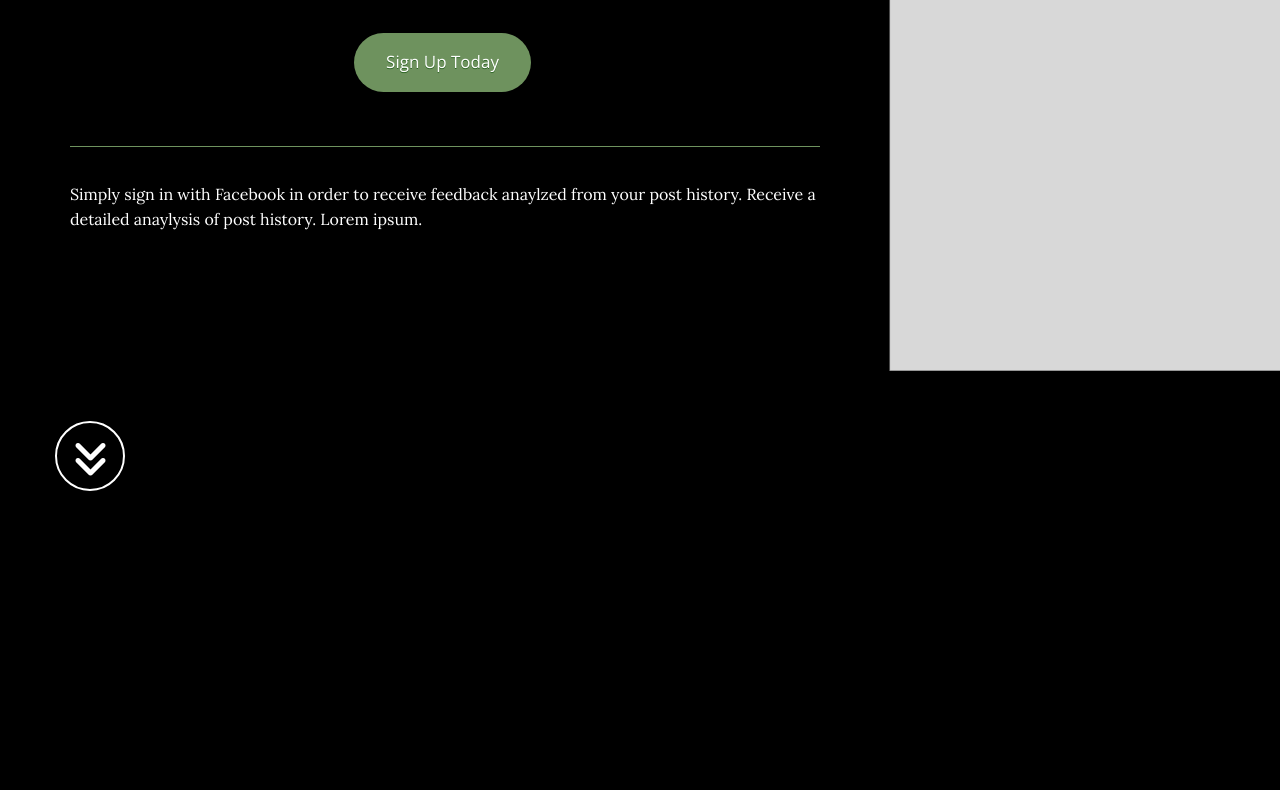
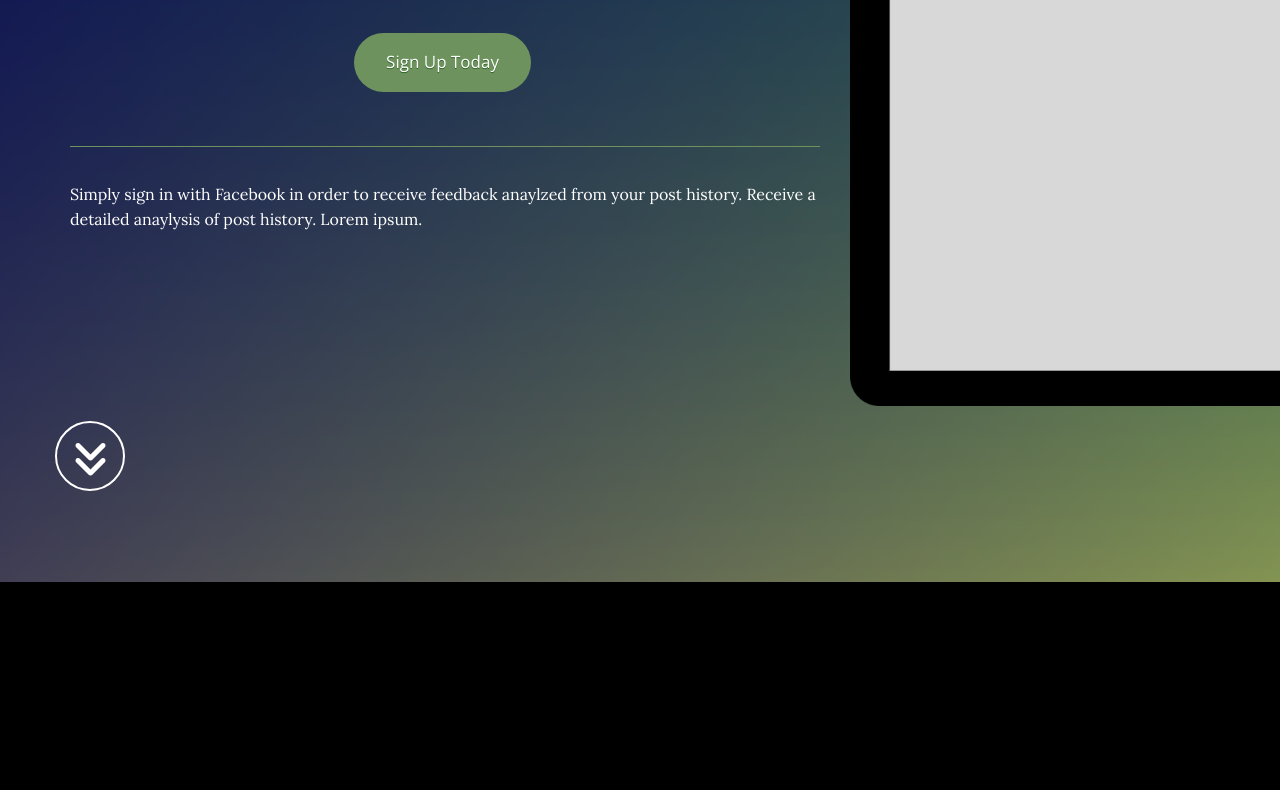
Before and after one commit to alexanderlam/raven, a website: page public/index.html in a window 1280 px wide. Shown: the part 218-1008 px from the top of the page. Drawn offline with nearby package versions, Linux system fonts and the light colour scheme; some packages are replaced by stand-ins of ours.

Commit message:
undo previous commit

```diff
--- a/public/css/grayscale.css
+++ b/public/css/grayscale.css
@@ -144,7 +144,7 @@ a:focus {
 /*    padding: 100px 0;
 */    /*text-align: center;*/
     color: #fff;
-    background: url(img/Background_main.png) no-repeat bottom center scroll;
+    background: url(../img/Background_main.png) no-repeat bottom center scroll;
     background-color: #000;
     -webkit-background-size: cover;
     -moz-background-size: cover;
```
